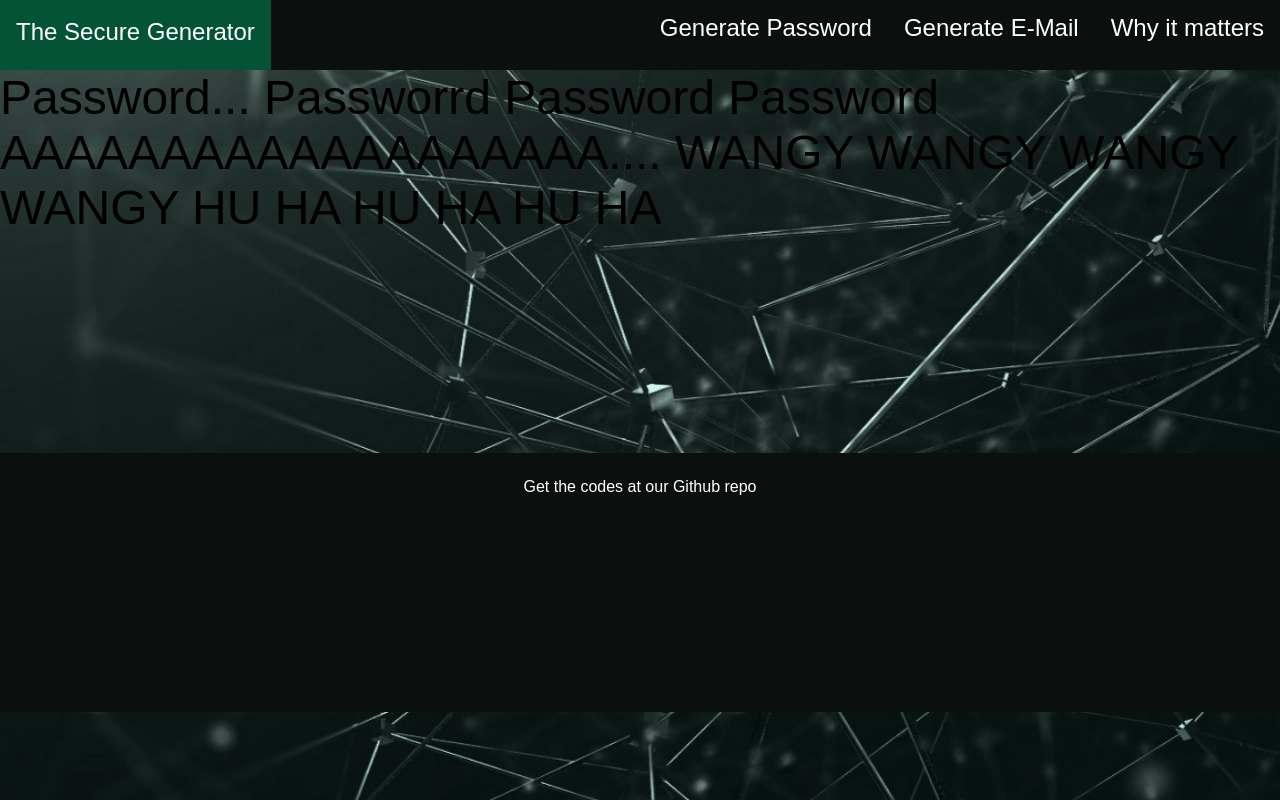
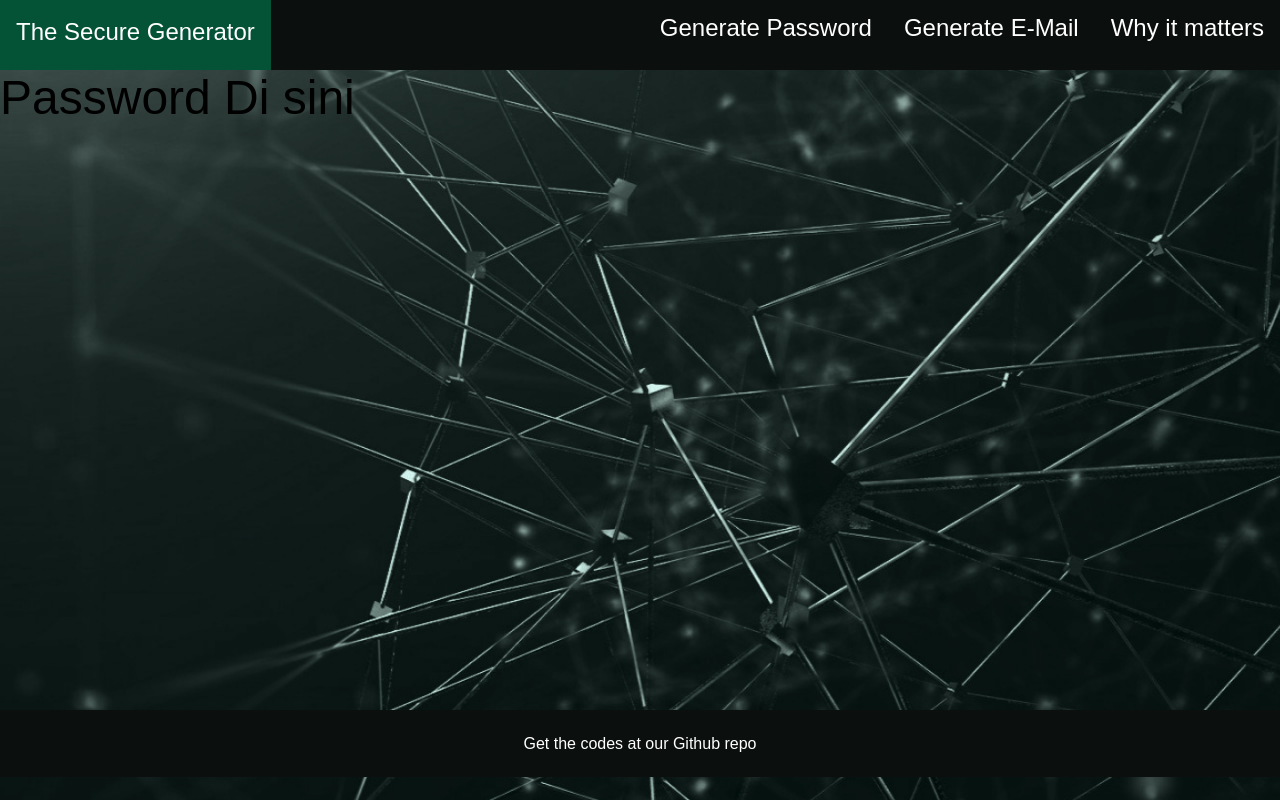
Before and after one commit to malikrafsan/FakeEmail-Password-Generator, a React (Create React App) app: page /password in a window 1280 px wide. Built offline with nearby package versions, Linux system fonts and the light colour scheme; a web font is replaced by a local one.

Commit message:
refactor footer into 1 file

```diff
--- a/src/App.js
+++ b/src/App.js
@@ -3,6 +3,7 @@ import Navbar from "./Navbar";
 import Password from "./Password";
 import Email from "./Email";
 import Articles from './Articles';
+import Footer from './Footer';
 
 function App() {
   return (
@@ -25,6 +26,7 @@ function App() {
             </Route>
           </Switch>
         </div>
+        <Footer />
       </div>
     </Router>
   );
--- a/src/Articles.css
+++ b/src/Articles.css
@@ -11,17 +11,6 @@
     flex-direction: row;
 }
 
-.footer {
-    padding: 10px;
-    text-align: center;
-    background-color: #0B100F;
-    text-align: center;
-    font-family: 'Public Sans', sans-serif;
-    font-weight: 500;
-    padding-top: 24px;
-    padding-bottom: 216px;
-}
-
 .linkClick {
     text-decoration: none;
     color: white;
--- a/src/Articles.js
+++ b/src/Articles.js
@@ -1,22 +1,17 @@
 // Halaman penuh isi artikel
 
-import { Link } from "react-router-dom";
+// import { Link } from "react-router-dom";
 import './Articles.css';
 import Sidebar from './article_files/Sidebar';
 import Post1 from './article_files/Post1';
 
 const Articles = () => {
   return (
-    <div className="articles">
+    <div className="articles page">
       <div className="topArticles">
         <Post1 />
         <Sidebar />
       </div>
-      <footer className="footer">
-        <Link to="INSERT_URL_TO_MABAR'S_GITHUB" className="linkClick">
-            Get the codes at our Github repo
-        </Link>
-      </footer>
     </div>
   );
 }
--- a/src/Email.css
+++ b/src/Email.css
@@ -23,7 +23,7 @@
 }
 
 .email {
-    margin-top: 20vh;
+    padding-top: 20vh;
     text-align: center;
     color:white;
     font-family: 'Lato', sans-serif;
@@ -72,20 +72,3 @@ p {
 .btn:hover {
     cursor: pointer;
 }
-
-.empty-space {
-    padding-bottom: 200px;
-}
-
-.footer {
-    text-align: center;
-    background-color: #0B100F;
-    text-align: center;
-    font-family: 'Public Sans', sans-serif;
-    font-weight: 500;
-}
-
-.linkClick {
-    text-decoration: none;
-    color: white;
-}
--- a/src/Email.js
+++ b/src/Email.js
@@ -1,7 +1,6 @@
 import './Email.css';
 import { useState } from "react";
 import { CopyToClipboard } from "react-copy-to-clipboard";
-import { Link } from "react-router-dom";
 
 const Email = () => {
   // CONTOH FUNGSI
@@ -28,7 +27,7 @@ const Email = () => {
   }
 
   return (
-    <div className="email">
+    <div className="email page">
       <h1>Everything in your hands.</h1>
       <p>Generate usable, temporary e-mail for maximum privacy and security.</p>
       <div className="email-box">
@@ -40,12 +39,6 @@ const Email = () => {
       <button className="btn generate-btn" onClick={updateEmail}>
         Generate E-mail
       </button>
-      <div className="empty-space">&nbsp;</div>
-      <footer className="footer">
-        <Link to="INSERT_URL_TO_MABAR'S_GITHUB" className="linkClick">
-            Get the codes at our Github repo
-        </Link>
-      </footer>
     </div>
   );
 }
--- /dev/null
+++ b/src/Footer.css
@@ -0,0 +1,18 @@
+@import url('https://fonts.googleapis.com/css2?family=Public+Sans&display=swap');
+
+.footer {
+    padding: 24px;
+    text-align: center;
+    background-color: #0B100F;
+    text-align: center;
+    font-family: 'Public Sans', sans-serif;
+    font-weight: 500;
+}
+.linkClick {
+    text-decoration: none;
+    color: white;
+    transition: 0.4s;
+}
+.linkClick:hover {
+    color: #055337;
+}
--- /dev/null
+++ b/src/Footer.js
@@ -0,0 +1,14 @@
+import './Footer.css';
+import { Link } from "react-router-dom";
+
+const Footer = () => {
+    return (
+        <div className="footer">
+            <Link to={{ pathname: "https://github.com/malikrafsan/FakeEmail-Password-Generator/"}} target="_blank" className="linkClick">
+                Get the codes at our Github repo
+            </Link>
+        </div>
+    );
+}
+
+export default Footer;
--- a/src/Navbar.css
+++ b/src/Navbar.css
@@ -25,11 +25,13 @@ li a {
     text-align: center;
     padding: 14px 16px;
     text-decoration: none;
+    min-height: 70px;
+    box-sizing: border-box;
 }
 
 li a:hover {
     background-color: #055337;
-    transition: all ease 0.3s;
+    transition: all ease 0.4s;
 }
 .logo-container {
   height: 100%;
--- a/src/Password.css
+++ b/src/Password.css
@@ -1,22 +1 @@
 /* Password Styles */
-
-
-
-/* Untuk Footer */
-
-.empty-space {
-    padding-bottom: 200px;
-}
-
-.footer {
-    text-align: center;
-    background-color: #0B100F;
-    text-align: center;
-    font-family: 'Public Sans', sans-serif;
-    font-weight: 500;
-}
-
-.linkClick {
-    text-decoration: none;
-    color: white;
-}
--- a/src/Password.js
+++ b/src/Password.js
@@ -1,5 +1,4 @@
 import './Password.css';
-import { Link } from "react-router-dom";
 
 const Password = () => {
   // CONTOH FUNGSI
@@ -8,14 +7,8 @@ const Password = () => {
   // }
 
   return (
-    <div className="password">
-      <h1>Password... Passworrd Password Password AAAAAAAAAAAAAAAAAAA.... WANGY WANGY WANGY WANGY HU HA HU HA HU HA</h1>
-      <div className="empty-space">&nbsp;</div>
-      <footer className="footer">
-        <Link to="INSERT_URL_TO_MABAR'S_GITHUB" className="linkClick">
-            Get the codes at our Github repo
-        </Link>
-      </footer>
+    <div className="password page">
+      <h1>Password Di sini</h1>
     </div>
   );
 }
--- a/src/index.css
+++ b/src/index.css
@@ -19,3 +19,8 @@ body {
   background-size: cover;
   width: 100%;
 }
+
+.page {
+  box-sizing: border-box;
+  min-height: 80vh;
+}
```
